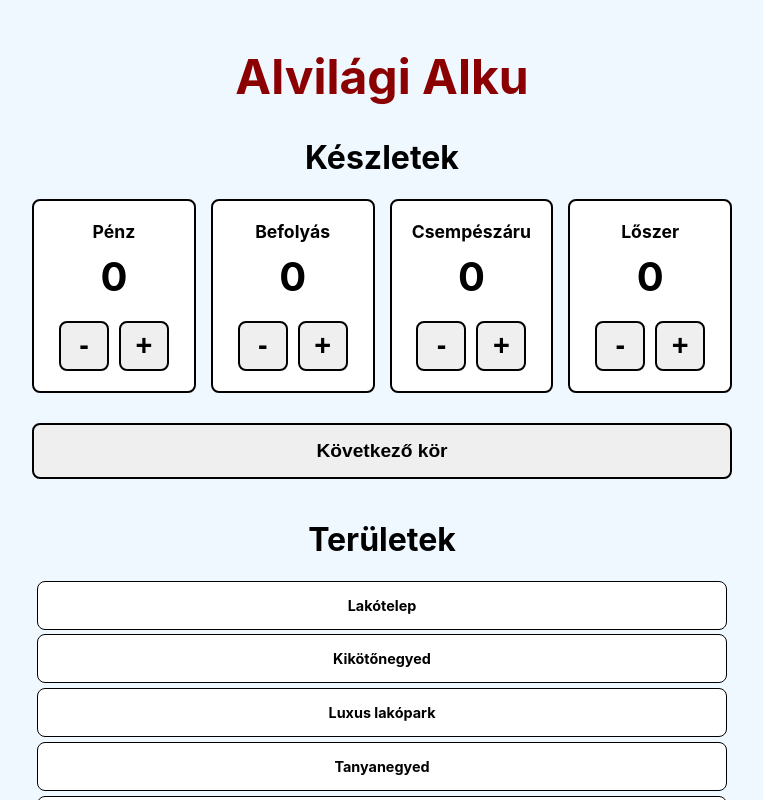
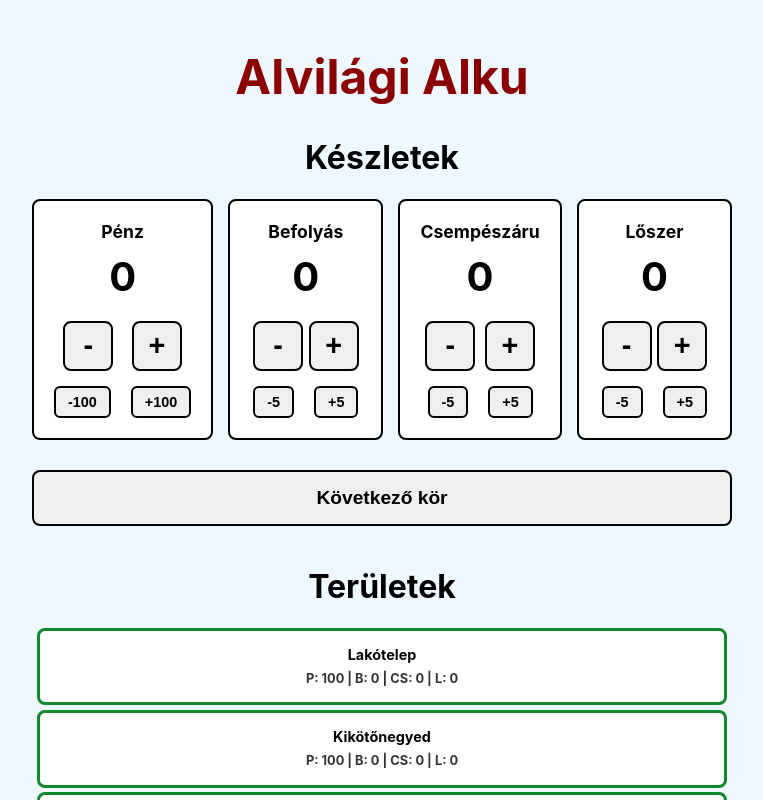
Before and after one commit to jnrbrt/Alvilagi-Alku-App, a React (Vite) app: page / in a window 1280 px wide. Shown: the top 800 px of the page, without its empty margins (258-1021 px from the left). Built offline with nearby package versions, Linux system fonts and the light colour scheme.

Commit message:
Added: Localstorage, labels

```diff
--- a/src/App.css
+++ b/src/App.css
@@ -63,6 +63,28 @@ h1 {
     -webkit-tap-highlight-color: transparent;
 }
 
+.sub-buttons {
+    display: flex;
+    justify-content: center;
+    gap: 20px;
+    margin-top: 15px;
+}
+
+.sub-btn {
+    border-radius: 6px;
+    border: solid 2px;
+    width: auto;
+    padding: 6px 12px;
+    height: auto;
+    font-size: 0.9rem;
+    font-weight: bold;
+    cursor: pointer;
+
+    /*telos cucc*/
+    user-select: none;
+    -webkit-tap-highlight-color: transparent;
+}
+
 .next-round-btn {
     border: solid 2px;
     border-radius: 8px;
@@ -82,12 +104,10 @@ h1 {
 .area-item {
     margin: 0.3rem;
     background-color: white;
-    border: solid 1px;
+    border: solid 3px gray;
     border-radius: 8px;
     padding: 15px 10px;
     text-align: center;
-    font-size: 0.9rem;
-    font-weight: bold;
     cursor: pointer;
 
     /*telos cucc*/
@@ -95,8 +115,30 @@ h1 {
     word-break: break-word;
 }
 
+.area-item.money-area {
+    border-color: #12872e;
+}
+
+.area-name {
+    font-size: 0.9rem;
+    font-weight: bold;
+}
+
+.area-resources {
+    font-size: 0.8rem;
+    font-weight: normal;
+    color: #333;
+    margin-top: 8px;
+    line-height: 1.3;
+    font-weight: bold;
+}
+
 .area-item.selected {
-    background-color: lightgray;
+    background-color: rgba(128, 128, 128, 0.4);
+}
+
+.money-area.selected {
+    background-color: rgba(161, 209, 161, 0.4);
 }
 
 .title h1 {
--- a/src/App.jsx
+++ b/src/App.jsx
@@ -1,4 +1,4 @@
-import React, { useState } from 'react';
+import React, { useState, useEffect } from 'react';
 import './App.css';
 
 const allAreas = [
@@ -7,6 +7,7 @@ const allAreas = [
     { name: 'Kikötőnegyed', resources: { penz: 100, befolyas: 0, csempeszek: 0, loszer: 0 } },
     { name: 'Luxus lakópark', resources: { penz: 100, befolyas: 0, csempeszek: 0, loszer: 0 } },
     { name: 'Tanyanegyed', resources: { penz: 100, befolyas: 0, csempeszek: 0, loszer: 0 } },
+
     //nem penzes teruletek
     { name: 'Gyárnegyed', resources: { penz: 0, befolyas: 1, csempeszek: 1, loszer: 1 } },
     { name: 'Piac', resources: { penz: 0, befolyas: 1, csempeszek: 1, loszer: 1 } },
@@ -18,16 +19,28 @@ const allAreas = [
     { name: 'Kiserdő', resources: { penz: 0, befolyas: 1, csempeszek: 1, loszer: 1 } },
 ];
 
+const loadFromStorage = (key, defaultValue) => {
+    const saved = localStorage.getItem(key);
+    return saved !== null ? parseInt(saved, 10) : defaultValue;
+};
+
 function App() {
-    const [penz, setPenz] = useState(0);
-    const [befolyas, setBefolyas] = useState(0);
-    const [csempeszek, setCsempeszek] = useState(0);
-    const [loszer, setLoszer] = useState(0);
+    const [penz, setPenz] = useState(() => loadFromStorage('app_penz', 0));
+    const [befolyas, setBefolyas] = useState(() => loadFromStorage('app_befolyas', 0));
+    const [csempeszek, setCsempeszek] = useState(() => loadFromStorage('app_csempeszek', 0));
+    const [loszer, setLoszer] = useState(() => loadFromStorage('app_loszer', 0));
 
     const [selectedAreas, setSelectedAreas] = useState([]);
 
+    useEffect(() => {
+        localStorage.setItem('app_penz', penz);
+        localStorage.setItem('app_befolyas', befolyas);
+        localStorage.setItem('app_csempeszek', csempeszek);
+        localStorage.setItem('app_loszer', loszer);
+    }, [penz, befolyas, csempeszek, loszer]);
+
     const updateValue = (setter, amount) => {
-        setter(prevValue => Math.max(0, prevValue + amount));
+        setter(prevValue => (prevValue + amount));
     };
 
     const toggleAreaSelection = (areaName) => {
@@ -77,12 +90,12 @@ function App() {
                     <h3>Pénz</h3>
                     <div className="count">{penz}</div>
                     <div className="buttons">
-                        <button
-                            className="btn btn-minus"
-                            onClick={() => updateValue(setPenz, -50)}>-</button>
-                        <button
-                            className="btn btn-plus"
-                            onClick={() => updateValue(setPenz, 50)}>+</button>
+                        <button className="btn btn-minus" onClick={() => updateValue(setPenz, -50)}>-</button>
+                        <button className="btn btn-plus" onClick={() => updateValue(setPenz, 50)}>+</button>
+                    </div>
+                    <div className="sub-buttons">
+                        <button className="sub-btn btn-minus" onClick={() => updateValue(setPenz, -100)}>-100</button>
+                        <button className="sub-btn btn-plus" onClick={() => updateValue(setPenz, 100)}>+100</button>
                     </div>
                 </div>
 
@@ -90,12 +103,12 @@ function App() {
                     <h3>Befolyás</h3>
                     <div className="count">{befolyas}</div>
                     <div className="buttons">
-                        <button
-                            className="btn btn-minus"
-                            onClick={() => updateValue(setBefolyas, -1)}>-</button>
-                        <button
-                            className="btn btn-plus"
-                            onClick={() => updateValue(setBefolyas, 1)}>+</button>
+                        <button className="btn btn-minus" onClick={() => updateValue(setBefolyas, -1)}>-</button>
+                        <button className="btn btn-plus" onClick={() => updateValue(setBefolyas, 1)}>+</button>
+                    </div>
+                    <div className="sub-buttons">
+                        <button className="sub-btn btn-minus" onClick={() => updateValue(setBefolyas, -5)}>-5</button>
+                        <button className="sub-btn btn-plus" onClick={() => updateValue(setBefolyas, 5)}>+5</button>
                     </div>
                 </div>
 
@@ -103,12 +116,12 @@ function App() {
                     <h3>Csempészáru</h3>
                     <div className="count">{csempeszek}</div>
                     <div className="buttons">
-                        <button
-                            className="btn btn-minus"
-                            onClick={() => updateValue(setCsempeszek, -1)}>-</button>
-                        <button
-                            className="btn btn-plus"
-                            onClick={() => updateValue(setCsempeszek, 1)}>+</button>
+                        <button className="btn btn-minus" onClick={() => updateValue(setCsempeszek, -1)}>-</button>
+                        <button className="btn btn-plus" onClick={() => updateValue(setCsempeszek, 1)}>+</button>
+                    </div>
+                    <div className="sub-buttons">
+                        <button className="sub-btn btn-minus" onClick={() => updateValue(setCsempeszek, -5)}>-5</button>
+                        <button className="sub-btn btn-plus" onClick={() => updateValue(setCsempeszek, 5)}>+5</button>
                     </div>
                 </div>
 
@@ -116,12 +129,12 @@ function App() {
                     <h3>Lőszer</h3>
                     <div className="count">{loszer}</div>
                     <div className="buttons">
-                        <button
-                            className="btn btn-minus"
-                            onClick={() => updateValue(setLoszer, -1)}>-</button>
-                        <button
-                            className="btn btn-plus"
-                            onClick={() => updateValue(setLoszer, 1)}>+</button>
+                        <button className="btn btn-minus" onClick={() => updateValue(setLoszer, -1)}>-</button>
+                        <button className="btn btn-plus" onClick={() => updateValue(setLoszer, 1)}>+</button>
+                    </div>
+                    <div className="sub-buttons">
+                        <button className="sub-btn btn-minus" onClick={() => updateValue(setLoszer, -5)}>-5</button>
+                        <button className="sub-btn btn-plus" onClick={() => updateValue(setLoszer, 5)}>+5</button>
                     </div>
                 </div>
             </div>
@@ -132,9 +145,21 @@ function App() {
             <div className="areas-grid">
                 {allAreas.map((area) => {
                     const isSelected = selectedAreas.includes(area.name);
+                    const isMoneyArea = area.resources.penz > 0;
+                    const { penz, befolyas, csempeszek, loszer } = area.resources;
 
                     return (
-                        <div key={area.name} className={`area-item ${isSelected ? 'selected' : ''}`} onClick={() => toggleAreaSelection(area.name)}>{area.name}</div>
+                        <div
+                            key={area.name}
+                            className={`area-item ${isSelected ? 'selected' : ''} ${isMoneyArea ? 'money-area' : ''}`}
+                            onClick={() => toggleAreaSelection(area.name)}
+                        >
+                            <div className="area-name">{area.name}</div>
+                            <div className="area-resources">
+                                {`P: ${penz} | B: ${befolyas} | CS: ${csempeszek} | L: ${loszer}`}
+                                {}
+                            </div>
+                        </div>
                     );
                 })}
             </div>
```
